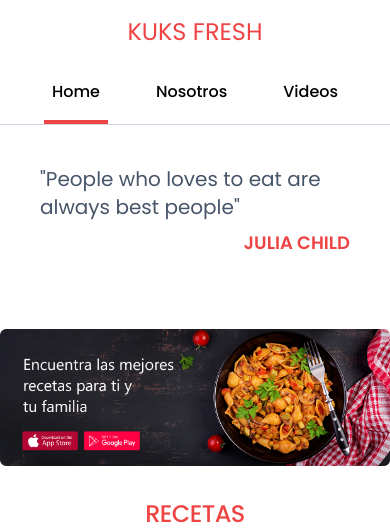
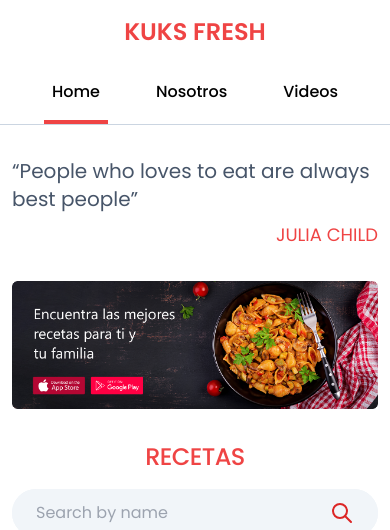
Before and after one commit to CarlosBean/kuks-fresh, a React (Vite) app: page / in a window 390 px wide. Shown: the top 530 px of the page. Built offline with nearby package versions, Linux system fonts and the light colour scheme.

Commit message:
fix: fixed styles to responsive design

```diff
--- a/src/components/Banner.tsx
+++ b/src/components/Banner.tsx
@@ -4,8 +4,8 @@ type Props = {
 
 const Banner = ({ img }: Props) => {
   return (
-    <section className="object-cover">
-      {img && <img className="mx-auto" src={img} alt="" />}
+    <section>
+      {img && <img className="w-full object-cover" src={img} alt="" />}
     </section>
   );
 };
--- a/src/components/Navbar.tsx
+++ b/src/components/Navbar.tsx
@@ -9,7 +9,7 @@ const Navbar = () => {
   return (
     <header className="border-b border-slate-300">
       <div className="mx-auto flex min-h-max max-w-screen-xl flex-col items-center justify-between px-4 sm:h-24 sm:flex-row sm:items-end">
-        <Link to="/" className="py-4 text-2xl text-red-500">
+        <Link to="/" className="py-4 text-2xl font-semibold text-red-500">
           KUKS FRESH
         </Link>
 
--- a/src/components/Quote.tsx
+++ b/src/components/Quote.tsx
@@ -1,10 +1,10 @@
 const Quote = () => {
   return (
-    <section className="grid p-10 sm:h-40 sm:place-content-center">
-      <p className="text-xl text-slate-600 sm:text-3xl">
-        "People who loves to eat are always best people"
+    <section className="grid sm:place-content-center">
+      <p className="text-xl text-slate-600 md:text-3xl">
+        “People who loves to eat are always best people”
       </p>
-      <p className="mt-2 text-right text-lg font-semibold text-red-500 sm:text-2xl">
+      <p className="mt-2 text-right text-lg text-red-500 md:text-xl">
         JULIA CHILD
       </p>
     </section>
--- a/src/pages/Root.tsx
+++ b/src/pages/Root.tsx
@@ -5,7 +5,7 @@ const Root = () => {
   return (
     <>
       <Navbar></Navbar>
-      <div className="mx-auto max-w-screen-xl">
+      <div className="mx-auto my-8 max-w-screen-xl px-3 xl:p-0">
         <Outlet />
       </div>
     </>
```
